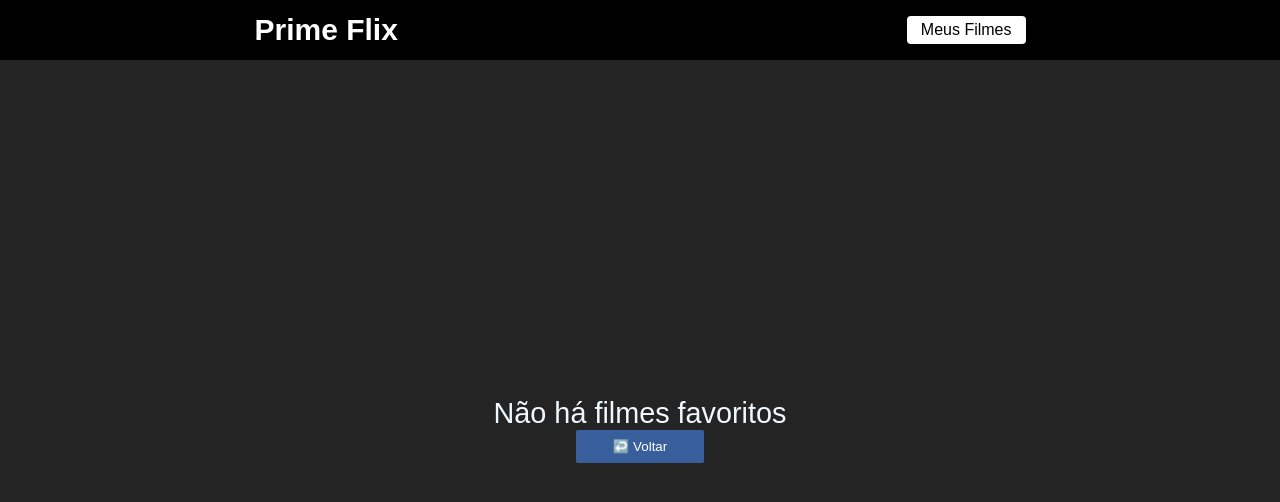
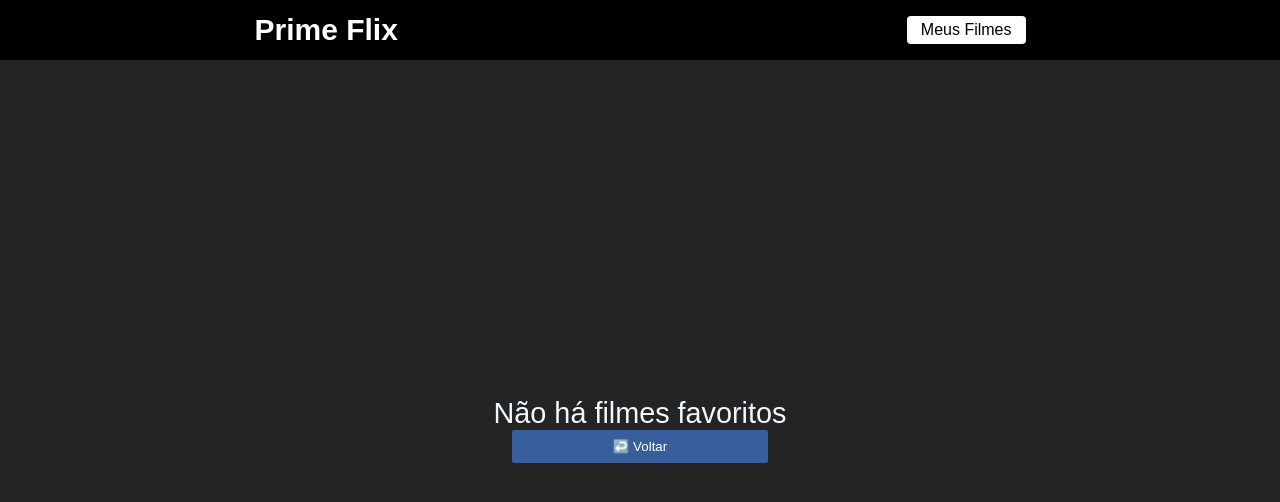
Before and after one commit to robsonluan95/Prime_Flix, a React (Vite) app: page /favorito in a window 1280 px wide. Shown: the top 502 px of the page. Built offline with nearby package versions, Linux system fonts and the light colour scheme.

Commit message:
Atualizado0.05

```diff
--- a/src/pages/Filmes/FilmeFav.css
+++ b/src/pages/Filmes/FilmeFav.css
@@ -102,7 +102,7 @@
 .btn-voltar{
     margin: 0 auto;
     border-radius: 2px;
-    width: 10%;
+    width: 20%;
     height: 2.5em;
     color: #fff;
     background:#385f9b !important;
```
